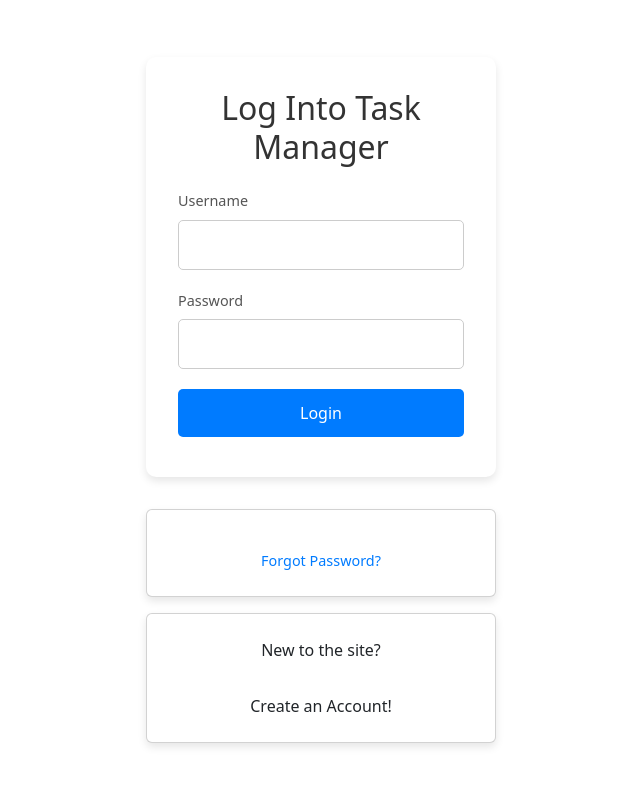
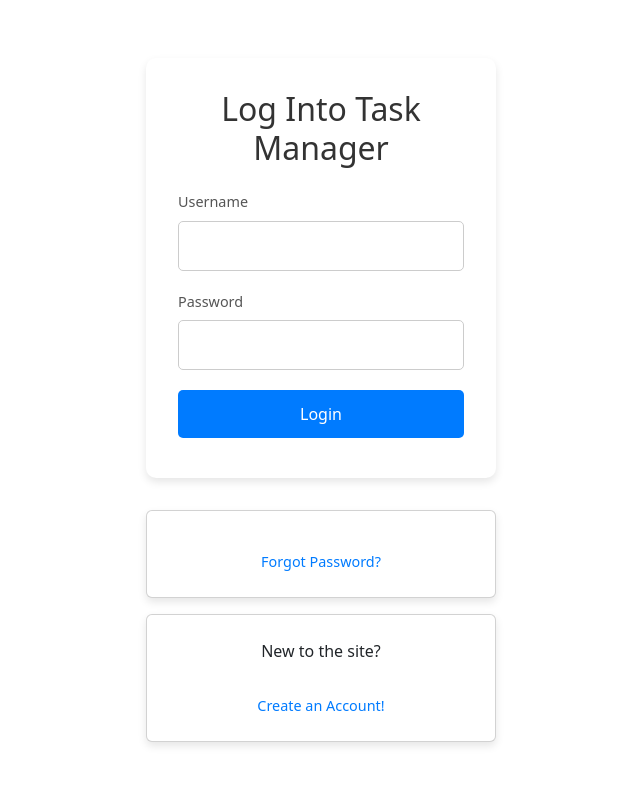
Before and after one commit to uaalumni02/task_management_front, a React (Create React App) app: page / in a window 1280 px wide. Shown: the top 786 px of the page, without its empty margins (319-959 px from the left). Built offline with nearby package versions, Linux system fonts and the light colour scheme.

Commit message:
update register link

```diff
--- a/src/pages/Login.js
+++ b/src/pages/Login.js
@@ -77,10 +77,9 @@ const Login = () => {
         </div>
         <div className="card">
           <p>New to the site?</p>
-          <Link to="/register" className="signup-link"></Link>
-          {/* <a href="/register" className="signup-link"> */}
+          <Link to="/register" className="signup-link">
             Create an Account!
-          {/* </a> */}
+          </Link>
         </div>
       </div>
     </div>
```
